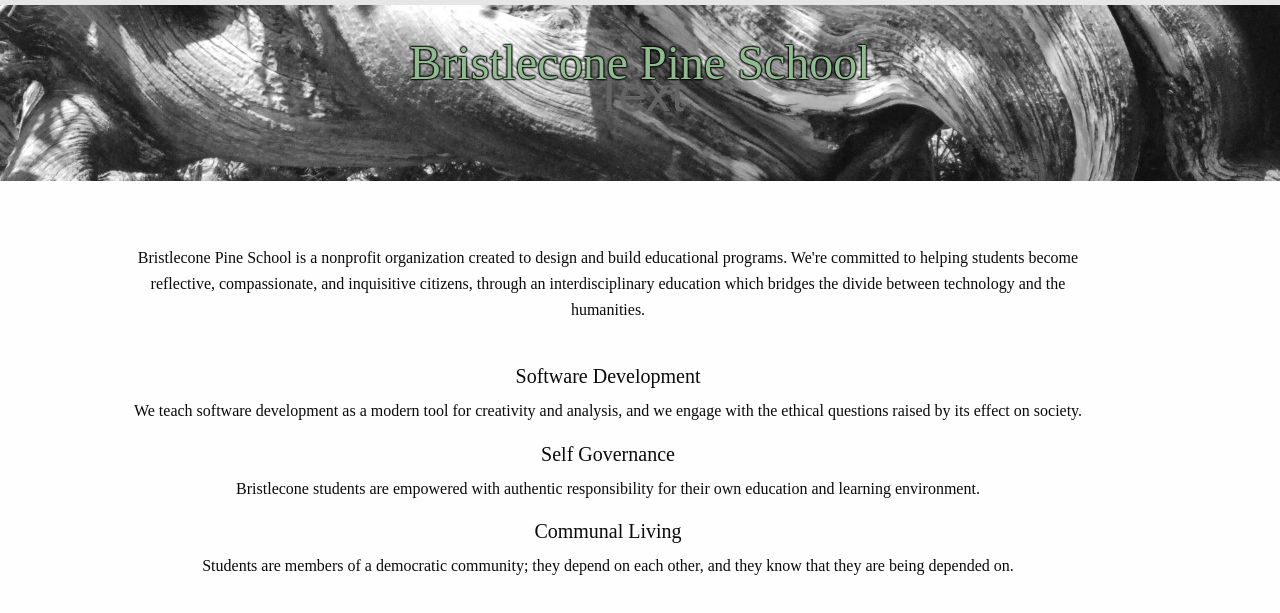
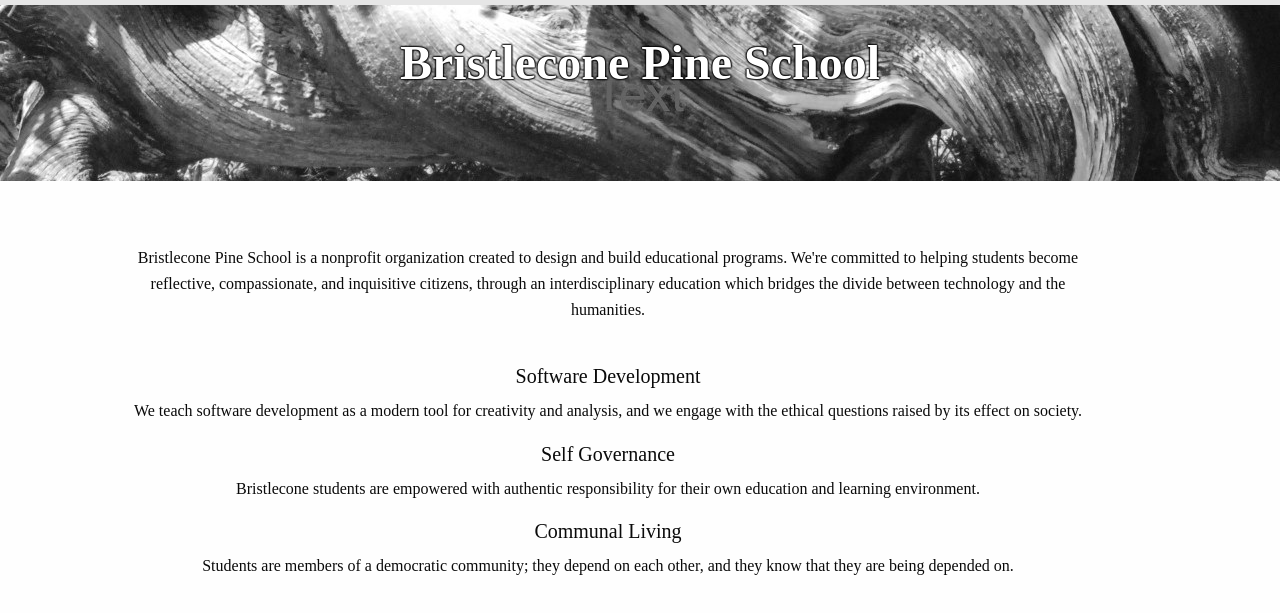
Before and after one commit to bolducp/bristleconePineSchool, a plain HTML site: page index.html in a window 1280 px wide. Shown: the part 49-662 px from the top of the page. Drawn offline with nearby package versions, Linux system fonts and the light colour scheme; some packages are replaced by stand-ins of ours; a script that the page names is missing; a web font is replaced by a local one.

Commit message:
set header font to white bold

```diff
--- a/style.css
+++ b/style.css
@@ -12,7 +12,8 @@ h1, h2, h3, h4, h5 {
 }
 
 #header > h1 {
-  color:  DarkSeaGreen;
+  color:  White;
+  font-weight: bolder;
   text-align: center;
   text-shadow: 0px 0px 2px black, 0px 0px 2px black, 0px 0px 2px black, 0px 0px 2px black, 0px 0px 2px black;
 }
```
